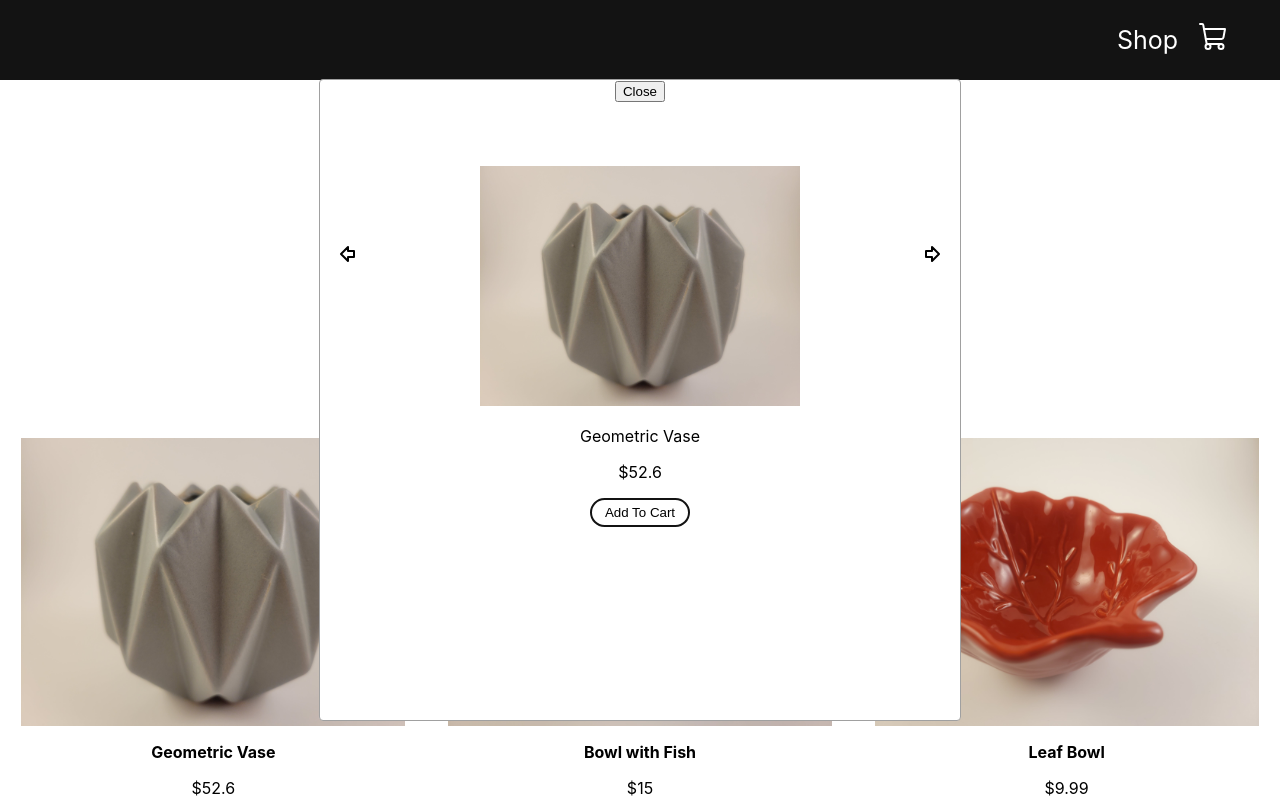
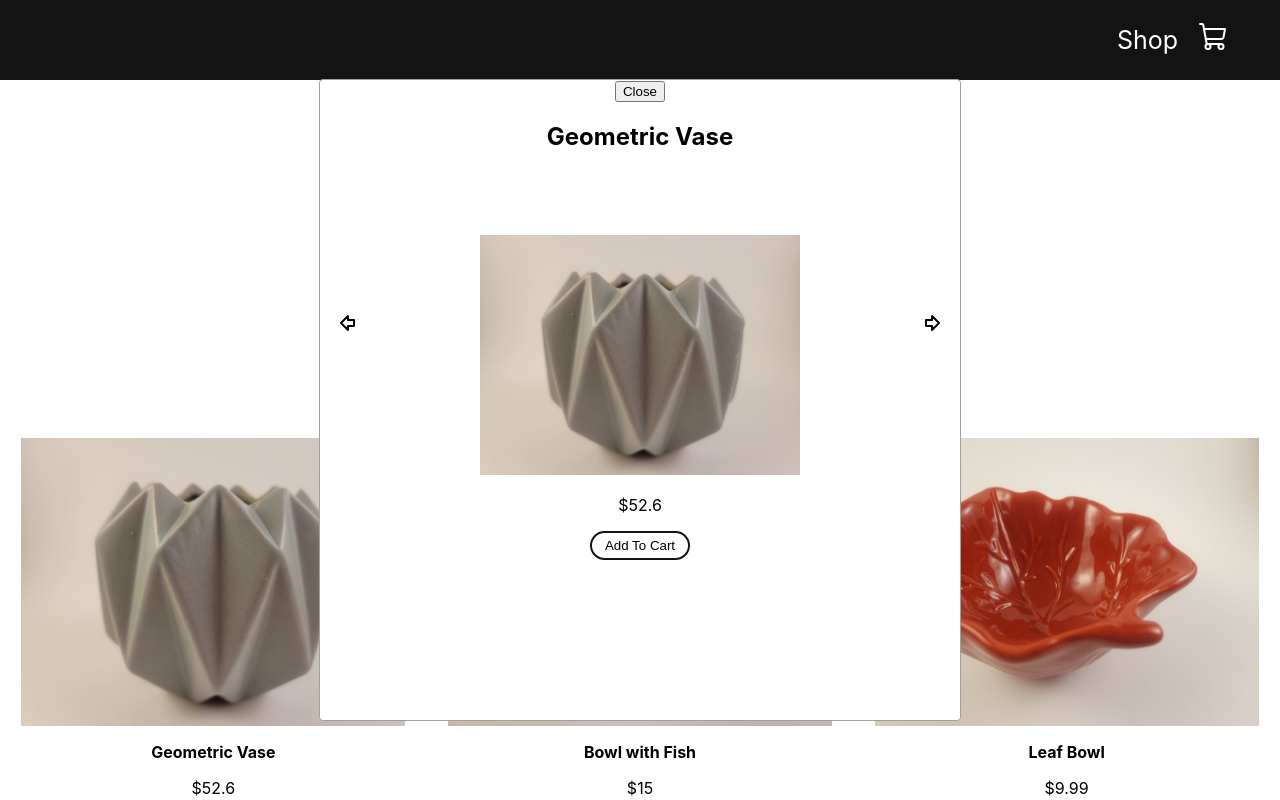
Before and after one commit to LaurenCummings/shop-project, a React (Create React App) app: page / in a window 1280 px wide. Both pictures are taken after a click on the picture 213 px from the left and 581 px from the top of the page. Shown: the top 800 px of the page. Built offline with nearby package versions, Linux system fonts and the light colour scheme.

Commit message:
Moved product name above image in dialog box

```diff
--- a/src/components/Product.js
+++ b/src/components/Product.js
@@ -14,8 +14,8 @@ const Product = (props) => {
             <img src={productImages[0]} alt={productName} onClick={() => setShowDialog(true)}/>
             <Dialog isOpen={showDialog} onClose={() => setShowDialog(false)}>
                 <div className="dialogProduct">
+                    <h2><b>{productName}</b></h2>
                     <ImageSlider images={productImages} />
-                    <p>{productName}</p>
                     <p>${price}</p>
                     <button className="addToCartBttn" onClick={() => addToCart(id)}>
                         Add To Cart
```
